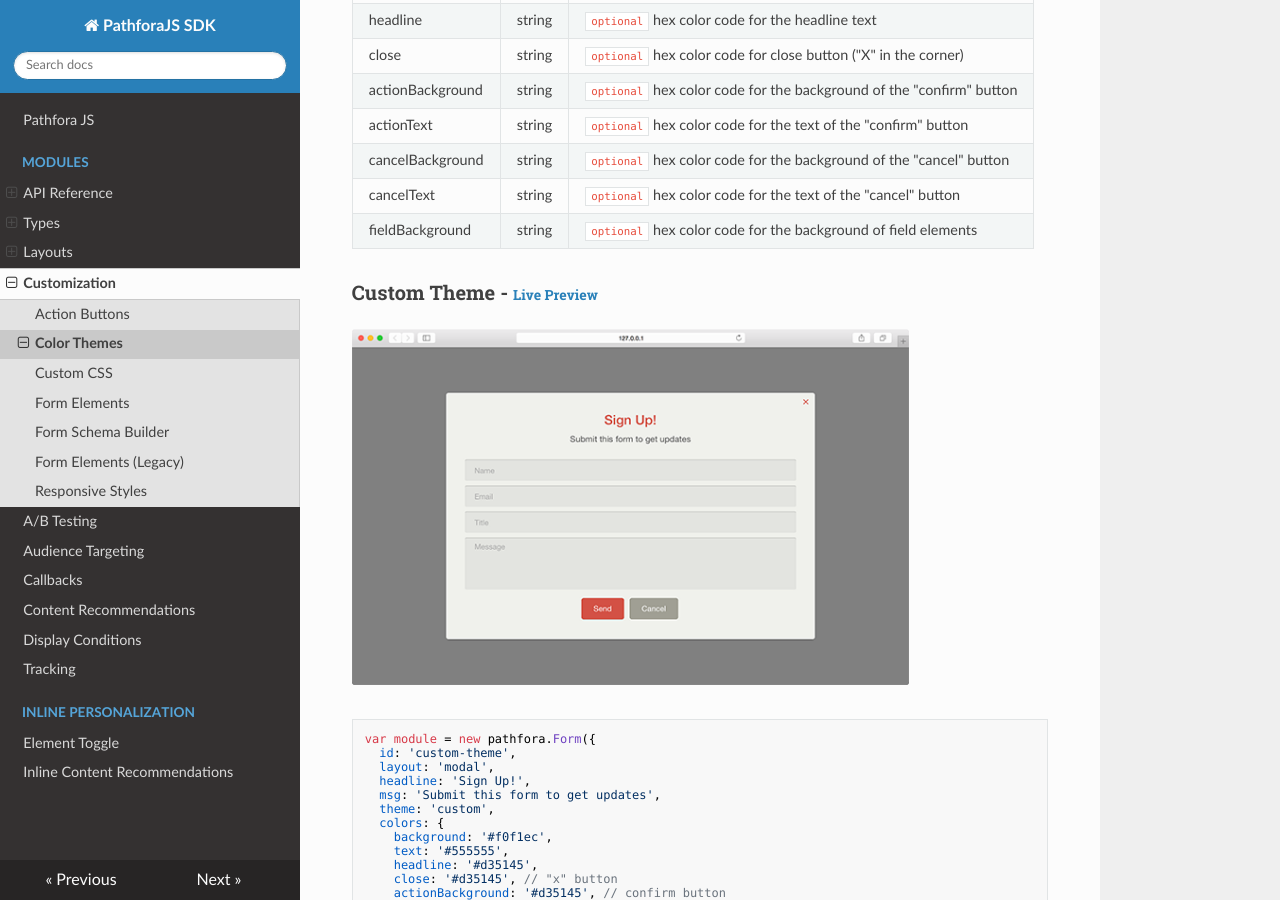
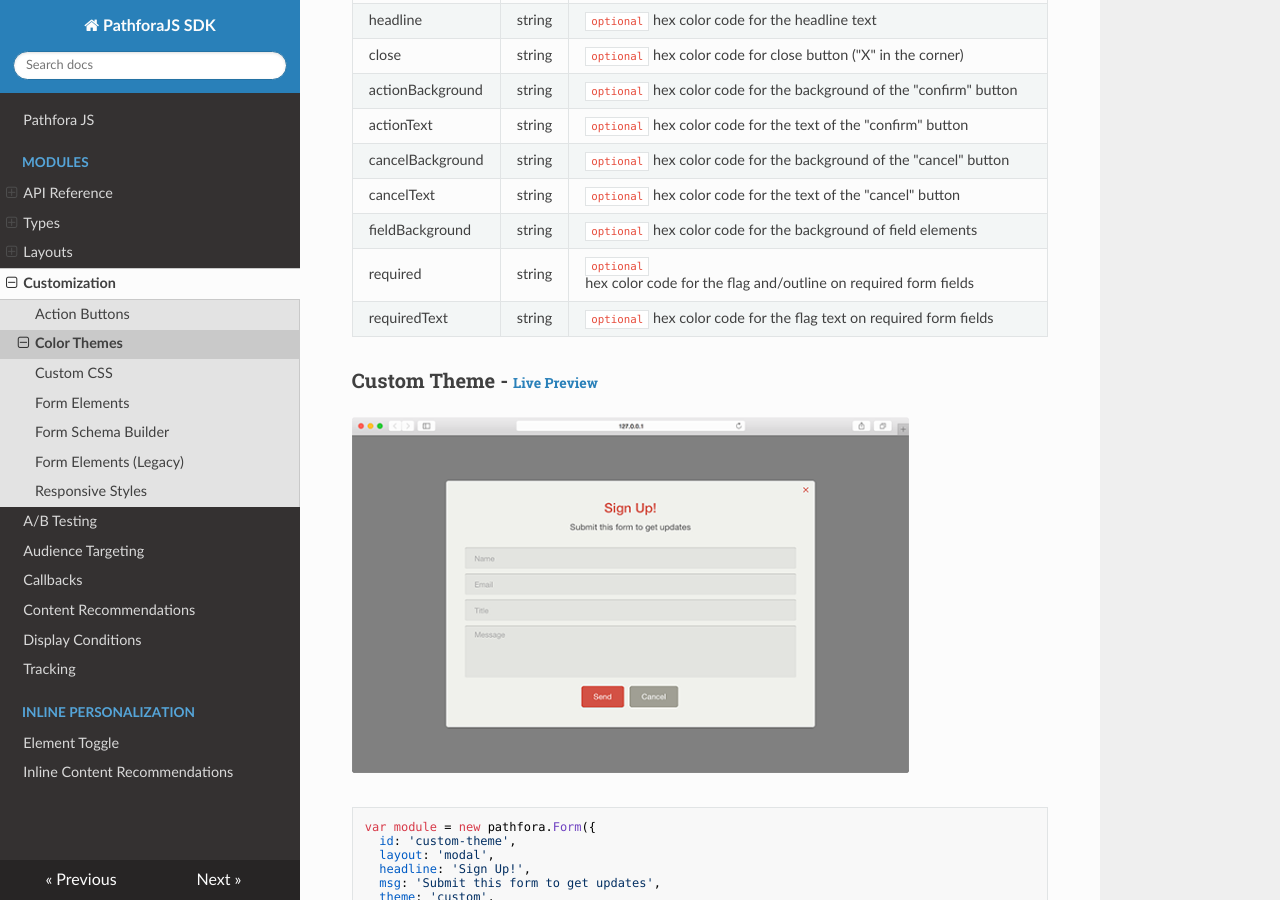
Before and after one commit to lytics/pathforajs, an MkDocs documentation site: the page built from docs/docs/customization/themes.md, in a window 1280 px wide and 900 px high, scrolled down 1439 px. Built offline with MkDocs 1.6.1, drawn with Linux system fonts in a browser that asks for light colours; nearby versions of some CDN libraries; old or Windows-style settings are respelled for this version of MkDocs.

Commit message:
update docs to include required colors.

```diff
--- a/docs/docs/customization/themes.md
+++ b/docs/docs/customization/themes.md
@@ -95,6 +95,16 @@ Define a set of custom colors for each element of the module.
     <td>string</td>
     <td><code>optional</code> hex color code for the background of field elements</td>
   </tr>
+  <tr>
+    <td>required</td>
+    <td>string</td>
+    <td><code>optional</code> hex color code for the flag and/outline on required form fields</td>
+  </tr>
+  <tr>
+    <td>requiredText</td>
+    <td>string</td>
+    <td><code>optional</code> hex color code for the flag text on required form fields</td>
+  </tr>
 </table>
 
 <h3>Custom Theme - <a href="../../examples/preview/customization/themes/custom.html" target="_blank">Live Preview</a></h3>
```
